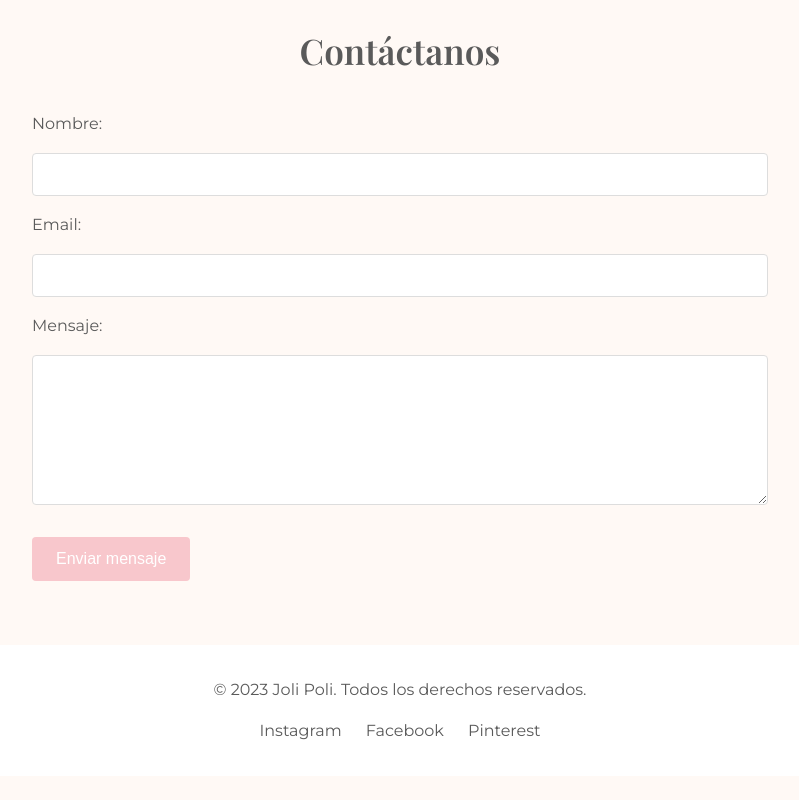
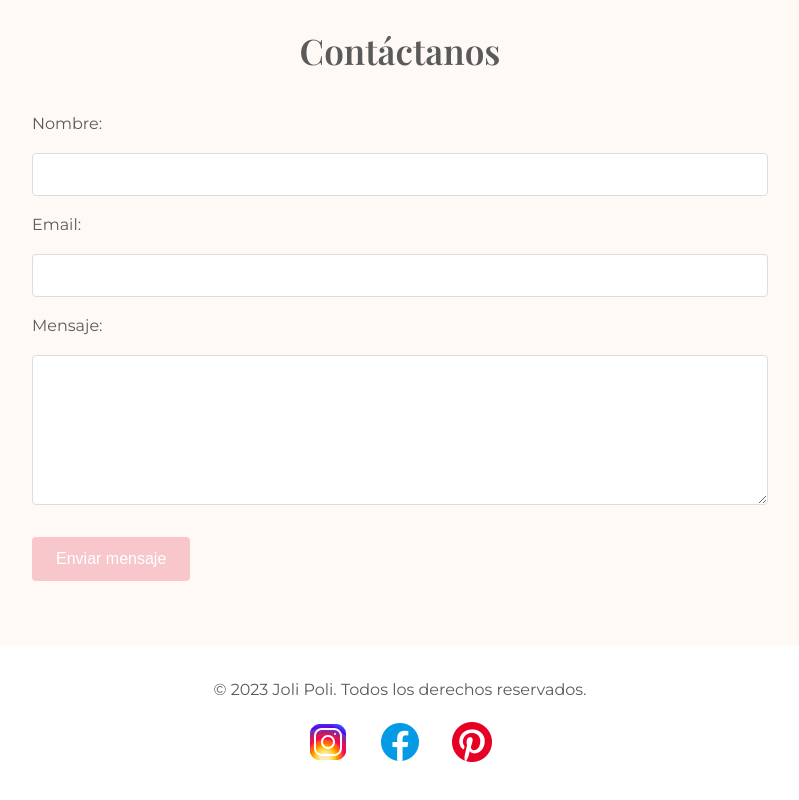
Before and after one commit to Florhuamani/JoliPoli, a plain HTML site: page index.html in a window 1280 px wide. Shown: the part 1424-2224 px from the top of the page, without its empty margins (240-1039 px from the left). Before the commit the page ends 2200 px from the top, so only its background shows below. Drawn offline with nearby package versions, Linux system fonts and the light colour scheme.

Commit message:
Examen Finalizado, aún en revisión

```diff
--- a/index.html
+++ b/index.html
@@ -80,9 +80,9 @@
     <footer class="footer">
         <p>&copy; 2023 Joli Poli. Todos los derechos reservados.</p>
         <ul class="social-links">
-            <li><a href="//es.instagram.com" aria-label="Instagram">Instagram</a></li>
-            <li><a href="//es.facebook.com/" aria-label="Facebook">Facebook</a></li>
-            <li><a href="//es.pinterest.com/" aria-label="Pinterest">Pinterest</a></li>
+            <li><a href="//es.instagram.com" aria-label="Instagram"><img src="assets/icons8-instagram-48.png" alt=""></a></li>
+            <li><a href="//es.facebook.com/" aria-label="Facebook"><img src="assets/icons8-facebook-48.png" alt=""></a></li>
+            <li><a href="//es.pinterest.com/" aria-label="Pinterest"><img src="assets/icons8-pinterest-48.png" alt=""></a></li>
         </ul>
     </footer>
 </body>
```
Also changed, not shown: assets/icons8-facebook-48.png (added), assets/icons8-instagram-48.png (added), assets/icons8-pinterest-48.png (added), css/style.css (line endings or trailing spaces).
